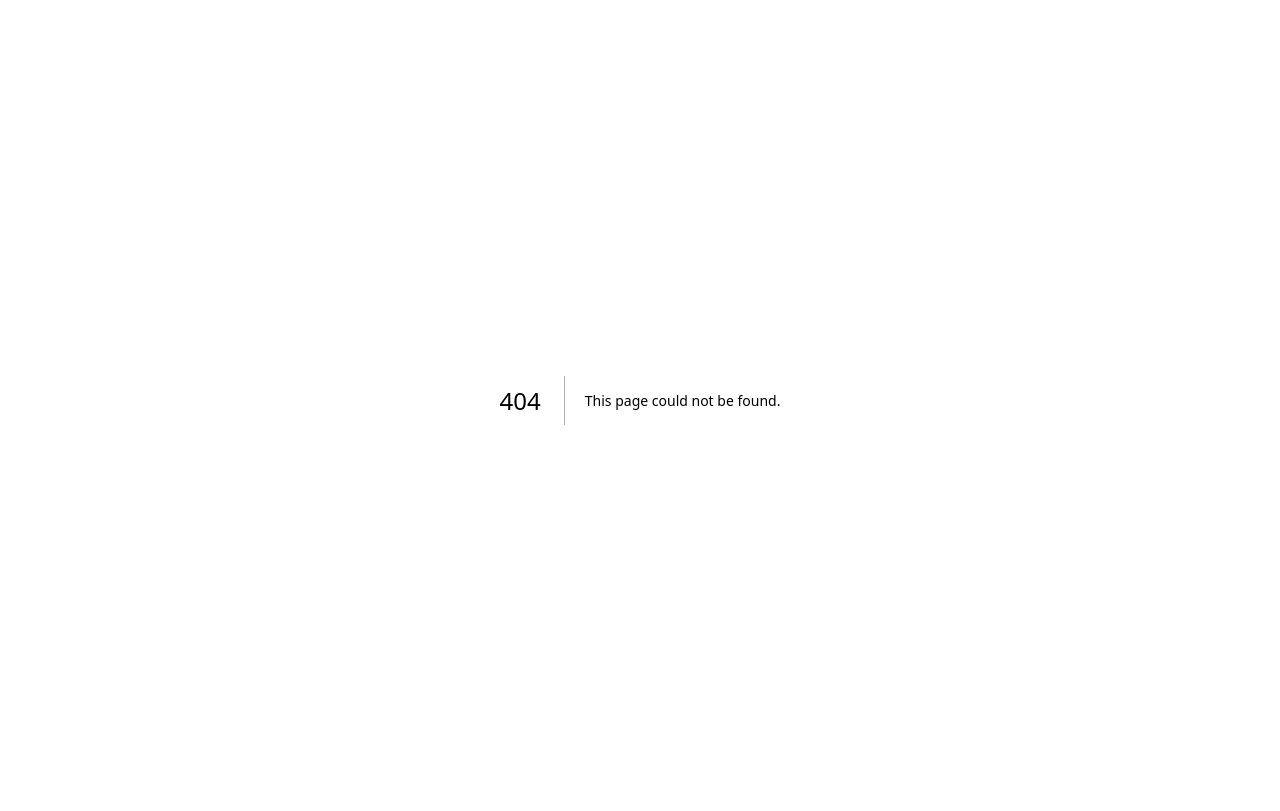
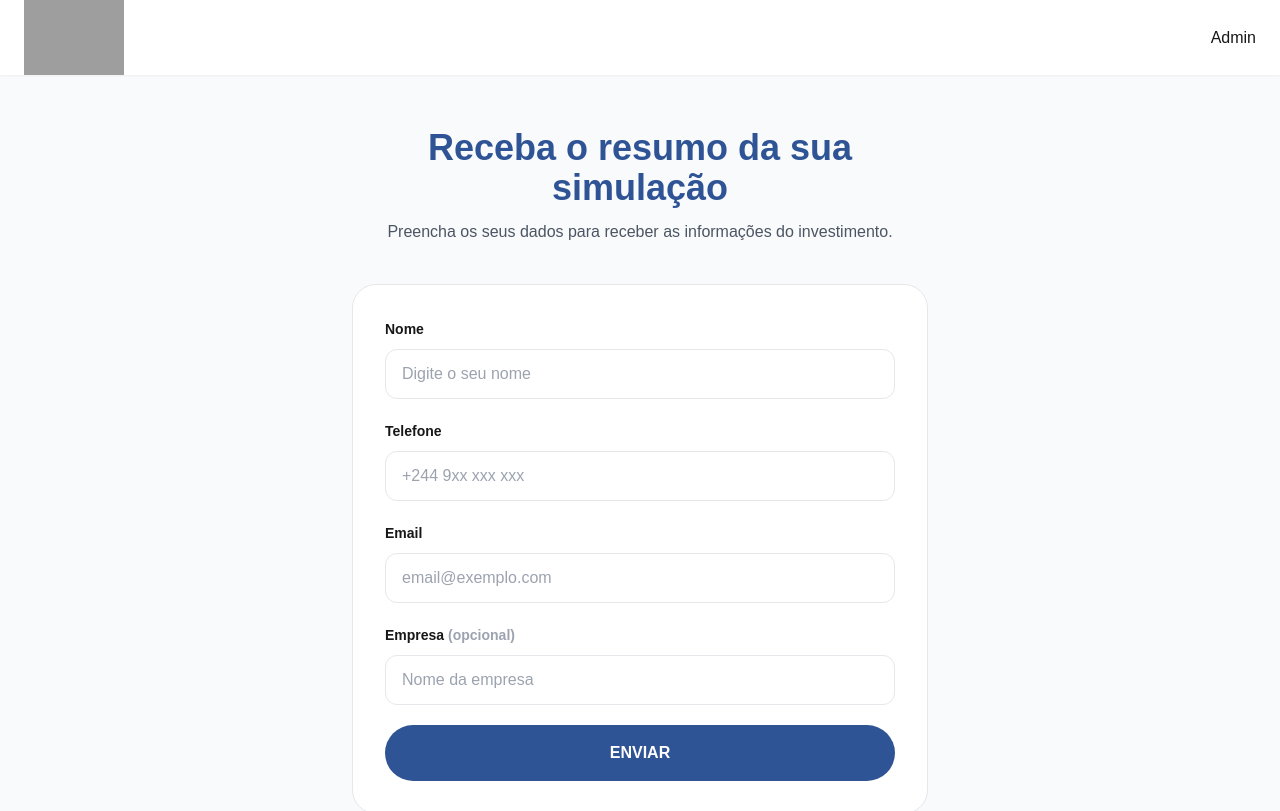
Before and after one commit to Marieth23-cmd/Simulador, a Next.js app: page /EnviarRelatorio in a window 1280 px wide. Before the commit this address had no page. Shown: the top 811 px of the page. Built offline with nearby package versions, Linux system fonts and the light colour scheme; grey boxes are pictures that could not be loaded.

Commit message:
primeiro commit para vercel

```diff
--- /dev/null
+++ b/src/app/EnviarRelatorio/page.tsx
@@ -0,0 +1,314 @@
+"use client";
+
+import { useState } from "react";
+import Header from "../Components/Header";
+import Footer from "../Components/Footer";
+
+
+export default function FormularioLead(){
+
+    const [enviado, setEnviado] = useState(false);
+
+
+    function enviarFormulario(e: React.FormEvent){
+
+        e.preventDefault();
+
+        setEnviado(true);
+
+    }
+
+
+    if(enviado){
+
+        return(
+
+            <main className="min-h-screen flex flex-col bg-gray-50">
+
+                <Header/>
+
+
+                <section className="
+                flex-1
+                flex
+                items-center
+                justify-center
+                px-6
+                py-32
+                ">
+
+
+                    <div className="
+                    max-w-md
+                    text-center
+                    bg-white
+                    rounded-3xl
+                    border
+                    p-8
+                    ">
+
+
+                        <h1 className="
+                        text-3xl
+                        font-bold
+                        text-[#2F5495]
+                        ">
+                            Obrigado por participar!
+                        </h1>
+
+
+                        <p className="
+                        mt-5
+                        text-gray-600
+                        ">
+                            O resumo da sua simulação será enviado
+                            brevemente.
+                        </p>
+
+
+                        <p className="
+                        mt-5
+                        text-gray-700
+                        font-medium
+                        ">
+                            Dirija-se ao balcão Lucrum Trust
+                            para receber o seu brinde.
+                        </p>
+
+
+                    </div>
+
+
+                </section>
+
+
+                <Footer/>
+
+            </main>
+
+        )
+
+    }
+
+
+
+    return(
+
+        <main className="
+        min-h-screen
+        flex
+        flex-col
+        bg-gray-50
+        ">
+
+
+            <Header/>
+
+
+            <section className="
+            flex-1
+            px-6
+            py-32
+            ">
+
+
+                <div className="
+                max-w-xl
+                mx-auto
+                ">
+
+
+                    <div className="text-center">
+
+
+                        <h1 className="
+                        text-3xl
+                        md:text-4xl
+                        font-bold
+                        text-[#2F5495]
+                        ">
+                            Receba o resumo da sua simulação
+                        </h1>
+
+
+                        <p className="
+                        mt-3
+                        text-gray-600
+                        ">
+                            Preencha os seus dados para receber
+                            as informações do investimento.
+                        </p>
+
+
+                    </div>
+
+
+
+                    <form
+                    onSubmit={enviarFormulario}
+                    className="
+                    mt-10
+                    bg-white
+                    rounded-3xl
+                    border
+                    p-8
+                    space-y-5
+                    ">
+
+
+
+                        <div>
+
+                            <label className="text-sm font-semibold">
+                                Nome
+                            </label>
+
+                            <input
+                            required
+                            type="text"
+                            placeholder="Digite o seu nome"
+                            className="
+                            mt-2
+                            w-full
+                            rounded-xl
+                            border
+                            px-4
+                            py-3
+                            outline-none
+                            focus:border-[#2F5495]
+                            "
+                            />
+
+                        </div>
+
+
+
+                        <div>
+
+                            <label className="text-sm font-semibold">
+                                Telefone
+                            </label>
+
+                            <input
+                            required
+                            type="tel"
+                            placeholder="+244 9xx xxx xxx"
+                            className="
+                            mt-2
+                            w-full
+                            rounded-xl
+                            border
+                            px-4
+                            py-3
+                            outline-none
+                            focus:border-[#2F5495]
+                            "
+                            />
+
+                        </div>
+
+
+
+
+                        <div>
+
+                            <label className="text-sm font-semibold">
+                                Email
+                            </label>
+
+
+                            <input
+                            required
+                            type="email"
+                            placeholder="email@exemplo.com"
+                            className="
+                            mt-2
+                            w-full
+                            rounded-xl
+                            border
+                            px-4
+                            py-3
+                            outline-none
+                            focus:border-[#2F5495]
+                            "
+                            />
+
+
+                        </div>
+
+
+
+
+                        <div>
+
+                            <label className="text-sm font-semibold">
+                                Empresa
+                                <span className="text-gray-400">
+                                    {" "} (opcional)
+                                </span>
+                            </label>
+
+
+                            <input
+                            type="text"
+                            placeholder="Nome da empresa"
+                            className="
+                            mt-2
+                            w-full
+                            rounded-xl
+                            border
+                            px-4
+                            py-3
+                            outline-none
+                            focus:border-[#2F5495]
+                            "
+                            />
+
+
+                        </div>
+
+
+
+
+                        <button
+
+                        type="submit"
+
+                        className="
+                        w-full
+                        rounded-full
+                        bg-[#2F5495]
+                        py-4
+                        text-white
+                        font-bold
+                        transition
+                        hover:scale-[1.02]
+                        "
+
+                        >
+
+                            ENVIAR
+
+                        </button>
+
+
+
+                    </form>
+
+
+
+                </div>
+
+
+
+            </section>
+
+
+            <Footer/>
+
+
+        </main>
+
+    )
+
+}
--- a/src/app/Results/page.tsx
+++ b/src/app/Results/page.tsx
@@ -1,7 +1,14 @@
+"use client"
+
 import Header from "../Components/Header";
 import Footer from "../Components/Footer";
+import {useRouter} from "next/navigation"
 
 export default function Resultados() {
+
+    const router= useRouter()
+
+
   return (
     <main className="min-h-screen bg-gray-50 flex flex-col">
 
@@ -56,7 +63,7 @@ export default function Resultados() {
             <div className="rounded-3xl border bg-[#2F5495] p-7 text-white">
 
               <p className="text-xs uppercase opacity-80">
-                Valor Final
+                Captal investido + todos os cupões .
               </p>
 
               <h2 className="mt-3 text-4xl font-bold">
@@ -147,38 +154,23 @@ export default function Resultados() {
 
           </div>
 
-          {/* Total */}
-
-          <div className="mt-10 rounded-3xl bg-[#2F5495] p-5 text-center text-white">
-
-            <p className="uppercase tracking-widest text-sm opacity-80">
-              Total a receber na maturidade
-            </p>
-
-            <h2 className="mt-4 text-5xl font-bold">
-              15 298 Kz
-            </h2>
-
-            <p className="mt-4 text-white/80">
-              Capital investido + todos os cupões recebidos.
-            </p>
-
-          </div>
 
           {/* Botões */}
 
           <div className="mt-10 flex flex-wrap justify-center gap-4">
 
             <button
+              onClick={()=>{router.push("/TOT")}}
               className="rounded-full border border-[#2F5495] px-8 py-4 font-semibold text-[#2F5495]"
             >
               Simular novamente
             </button>
 
             <button
+             onClick={()=>{router.push("/EnviarRelatorio")}}
               className="rounded-full bg-[#2F5495] px-8 py-4 font-semibold text-white"
             >
-              Fazer Quiz
+              Receber relatório
             </button>
 
           </div>
--- a/src/app/TOT/Components/TituloEscolhido.tsx
+++ b/src/app/TOT/Components/TituloEscolhido.tsx
@@ -323,7 +323,7 @@ useState<Titulo | null>(null);
                         <label className="
                         font-semibold
                         ">
-                            Quantidade de títulos
+                            Quantos títulos deseja comprar ?
                         </label>
 
 
```
